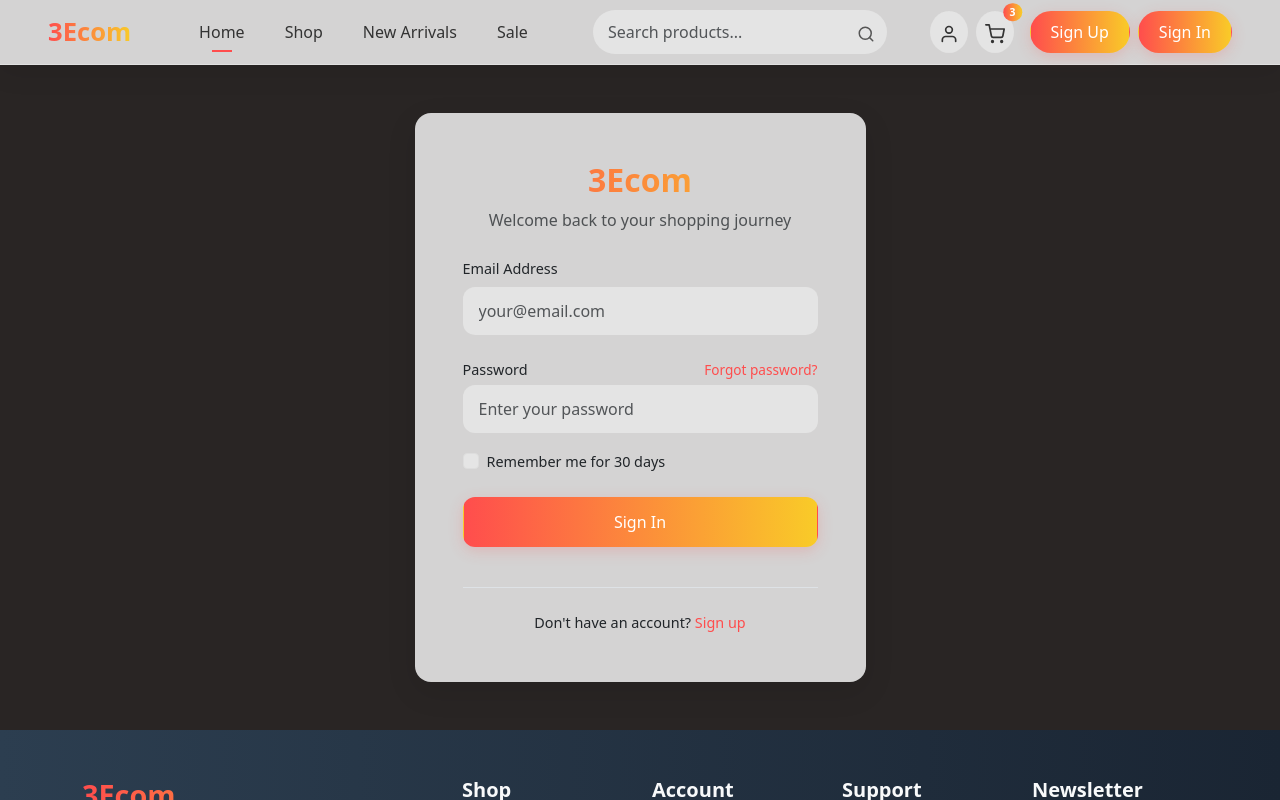
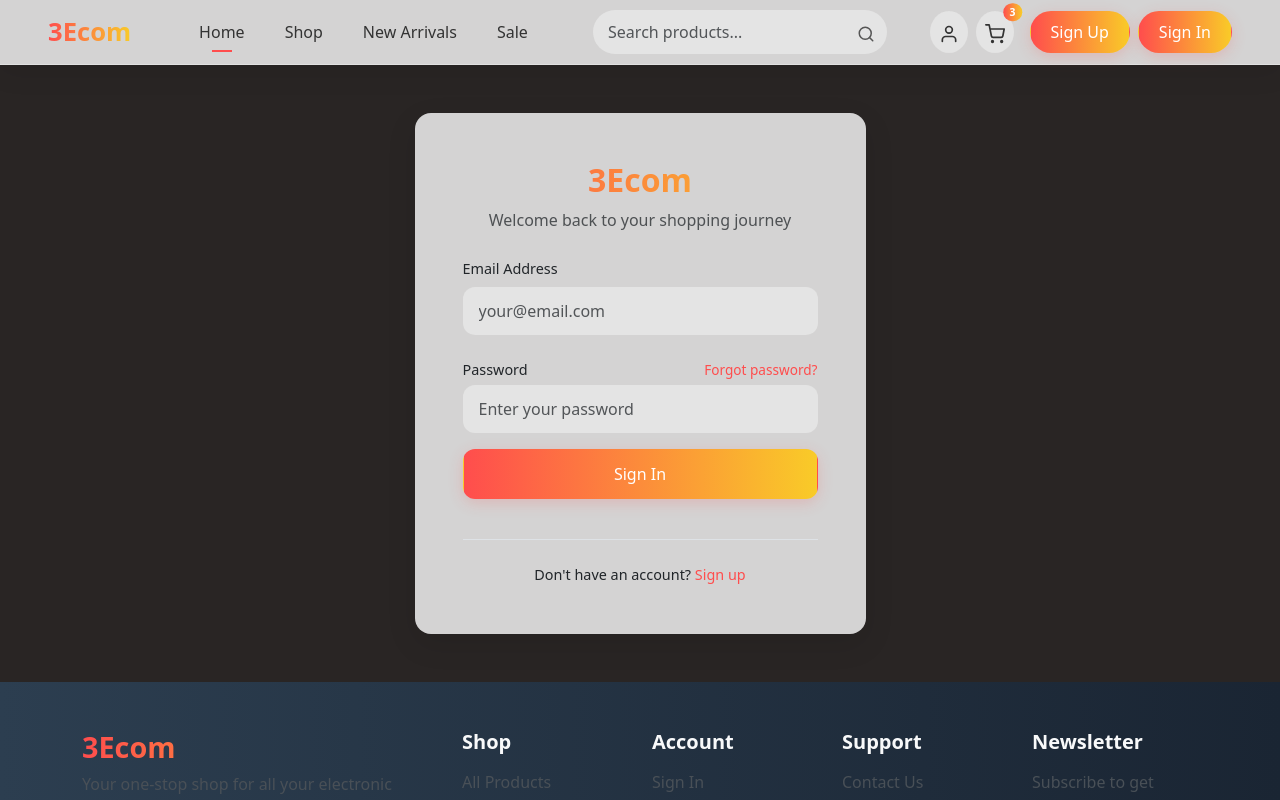
Before and after one commit to oubellaismail/ecom, a React (Create React App) app in the folder front/: page /signin in a window 1280 px wide. Built offline with nearby package versions, Linux system fonts and the light colour scheme; the HTML template or start-up script is replaced by a standard one.

Commit message:
Setup api call for Sign in

```diff
--- a/front/src/components/SignIn.js
+++ b/front/src/components/SignIn.js
@@ -1,15 +1,34 @@
 import React, { useState } from 'react';
-import { Link } from 'react-router-dom';
+import { Link , useNavigate } from 'react-router-dom';
+import { loginUser } from '../api/authService';
 
 const SignIn = () => {
-  const [email, setEmail] = useState('');
-  const [password, setPassword] = useState('');
-  const [rememberMe, setRememberMe] = useState(false);
+  const [credentials, setCredentials] = useState({ email: '', password: '' });
+  const [errorMessage, setErrorMessage] = useState('');
+  const [successMessage, setSuccessMessage] = useState('');
+  const [isLoading, setIsLoading] = useState(false);
+  const navigate = useNavigate();
 
-  const handleSubmit = (e) => {
+  const handleChange = (e) => {
+    const { name, value } = e.target;
+    setCredentials({ ...credentials, [name]: value });
+    setErrorMessage('');
+    setSuccessMessage('');
+  };
+
+  const handleSubmit = async (e) => {
     e.preventDefault();
-    // Handle sign in logic here
-    console.log({ email, password, rememberMe });
+    setIsLoading(true);
+    try {
+      const data = await loginUser(credentials);
+      setSuccessMessage('Login successful!');
+      console.log('Login success:', data);
+      setTimeout(() => navigate('/dashboard'), 1500);
+    } catch (error) {
+      setErrorMessage(error.message || 'Login failed');
+      console.error('Login error:', error);
+    }
+    setIsLoading(false);
   };
 
   return (
@@ -36,7 +55,8 @@ const SignIn = () => {
                 </h1>
                 <p className="text-muted">Welcome back to your shopping journey</p>
               </div>
-
+              {errorMessage && <div className="alert alert-danger">{errorMessage}</div>}
+              {successMessage && <div className="alert alert-success">{successMessage}</div>}
               <form onSubmit={handleSubmit}>
                 {/* Email field */}
                 <div className="mb-4">
@@ -46,8 +66,9 @@ const SignIn = () => {
                   <input
                     type="email"
                     className="form-control"
-                    value={email}
-                    onChange={(e) => setEmail(e.target.value)}
+                    name='email'
+                    value={credentials.email}
+                    onChange={handleChange}
                     placeholder="your@email.com"
                     style={{
                       padding: '12px 16px',
@@ -75,8 +96,9 @@ const SignIn = () => {
                   <input
                     type="password"
                     className="form-control"
-                    value={password}
-                    onChange={(e) => setPassword(e.target.value)}
+                    name='password'
+                    value={credentials.password}
+                    onChange={handleChange}
                     placeholder="Enter your password"
                     style={{
                       padding: '12px 16px',
@@ -88,27 +110,10 @@ const SignIn = () => {
                   />
                 </div>
 
-                {/* Remember me checkbox */}
-                <div className="form-check mb-4">
-                  <input
-                    className="form-check-input"
-                    type="checkbox"
-                    id="rememberMe"
-                    checked={rememberMe}
-                    onChange={() => setRememberMe(!rememberMe)}
-                    style={{
-                      borderColor: '#ddd',
-                      backgroundColor: 'rgba(236, 236, 236, 0.7)'
-                    }}
-                  />
-                  <label className="form-check-label" htmlFor="rememberMe" style={{ fontSize: '0.9rem' }}>
-                    Remember me for 30 days
-                  </label>
-                </div>
-
                 {/* Sign in button */}
                 <button
                   type="submit"
+                  disabled={isLoading}
                   className="btn w-100 mb-3"
                   style={{
                     background: 'linear-gradient(90deg, #ff4d4d, #f9cb28)',
@@ -119,10 +124,10 @@ const SignIn = () => {
                     boxShadow: '0 4px 15px rgba(255, 77, 77, 0.2)'
                   }}
                 >
-                  Sign In
+                  {isLoading ? 'Signing in...' : 'Sign In'}
                 </button>
 
-                {/* Social login separator */}
+                {/* separator */}
                 <div className="d-flex align-items-center my-4">
                   <div className="flex-grow-1 border-bottom"></div>
                 </div>
```
